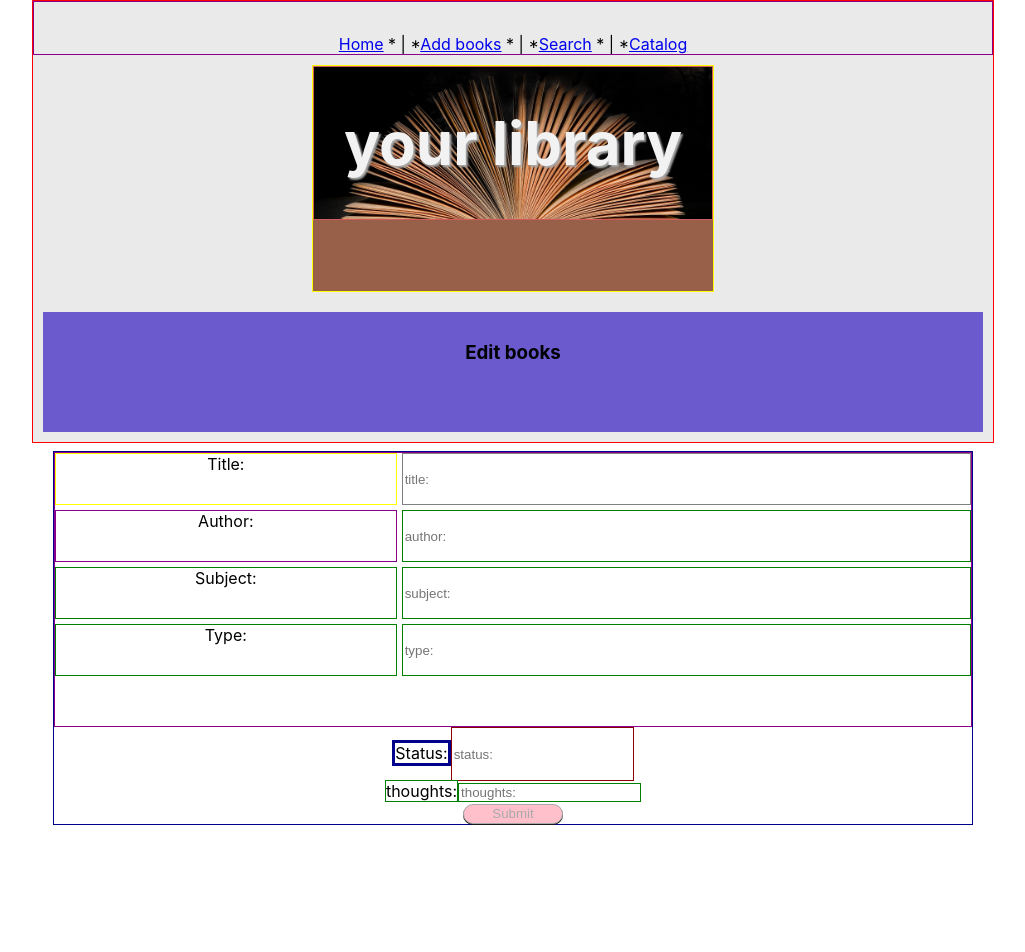
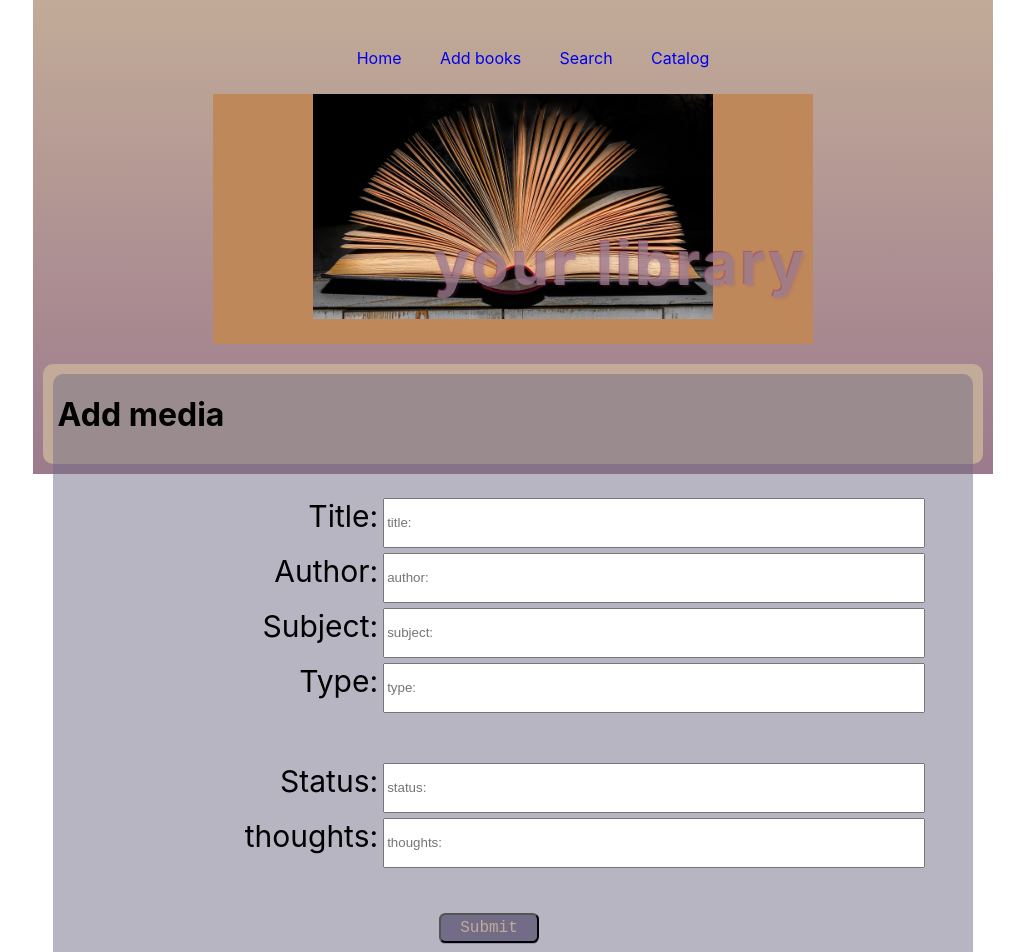
Before and after one commit to texasrachel/your-library-project-2, a React (Create React App) app in the folder client/: page /edit in a window 1280 px wide. Shown: the top 952 px of the page, without its empty margins (127-1152 px from the left). Built offline with nearby package versions, Linux system fonts and the light colour scheme; no server answers.

Commit message:
need api

```diff
--- a/client/src/App.css
+++ b/client/src/App.css
@@ -3,20 +3,61 @@
   text-align: center;
   margin: auto;
   width: 75%;
-  border: 1px red solid;
-  background: #eaeaea;
+  height: 100%;
+  background: rgba(156,122,141,.5) ;
+  background: linear-gradient(0deg, rgba(156,122,141,1) 0%, rgba(194,171,152,1) 100%);
   display: grid;
   grid-gap: 10px;
   grid-template-columns: 1fr;
+  background-size: auto;
+}
+* {
+  box-sizing: border-box;
 }
 nav {
   display: inline;
-  border: 1px solid darkmagenta;
+  /* background-color:  rgba(132,114,124,1) ; */
   padding-top: 2em;
 }
+.home-box {
+  justify-content: center;
+  background-color: rgba(191,136, 91,1);
+  margin: auto;
+  order: 1;
+  /* border: 1px solid red; */
+  grid-template-columns: 1fr;
+  grid-template-rows: 1fr auto;
+  max-width: 800px;
+  min-width: 600px;
+  position: relative;
+  height: 250px;
+}
+.home-image {
+  background-image: url(./components/book-fan.jpeg);
+  background-size: cover;
+  width: 400px;
+  aspect-ratio: 16 / 9;
+  margin: auto;
+  padding: 5px;
+}
+.overlay {
+  font-size: 30px;
+  position: absolute;
+  bottom: 5px;
+  right: 5px;
+  z-index: 10;
+  margin: 0;
+  letter-spacing: .1em;
+  opacity: .8;
+  /* background-color: rgba(167, 46,114,.1) ; */
+  color: rgba(156,122,141,1);
+  text-shadow: -1px -1px 1px rgba(153, 73, 118, 1) ,
+  2px 2px 2px rgba(153, 73, 118, .2);
+  }
 .home {
   grid-template-columns: 1fr;
-  background-color: slateblue;
+  background-color:  rgba(194,171,152,1);
+  border-radius: 10px;
   padding: 10px;
   margin: 10px;
   height: 100px;
@@ -26,44 +67,42 @@ nav {
 }
 button {
   width:100px;
-  height:20px;
+  height:30px;
   border-width: 2px;
-  border-radius: 25px;
-  background-color: pink;
-  color: darkgrey;
-  box-shadow: 0px 1px 0px 0px #1c1b18;
+  border-radius: .4em;
+  background-color: rgba(114,108,134,1);
+  color: rgba(194,171,152,1);
+  box-shadow: 0px 1px 0px 0px rgba(73, 51,143,.3);
+  cursor: pointer;
+  font-size: 1rem;
+  font-weight: 400;
+  margin: 20px;
+  padding: 1em 3 em;
+  text-align: center;
+  text-decoration: none;
+  font-family:monospace;
 }
-button:hover{
-  background-color: salmon;
-  color: black;
+button:hover,
+button:focus{
+  background-color: rgba(73, 51,143,.7);
+  color: (114,108,134,1);
+  box-shadow: 0 0 10px 0 #49338F;
 }
-
-.home-box {
-  justify-content: center;
-  background-color: lightsalmon;
-  margin: auto;
-  order: 1;
-  grid-template-columns: 1fr;
-  grid-template-rows: 1fr auto;
-  max-width: (800px);
-  min-width: (800px);
+a.button {
+  text-decoration: none;
 }
-.overlay {
-  font-size: 30px;
-  z-index: 10;
-  text-align: center;
-  justify-self: center;
-  border: 1px yellow solid;
-  align-self: end;
-  margin: 0;
-  background-color:rgba(0,0,0,.4);
-  color: #f2f2f2;
-  text-shadow: 2px 2px 2px #aaa;
-  width: 400px;
-  aspect-ratio: 16 / 9;
-  }
-.home-image {
-    border: 1px solid indianred;
-    background-image: url(./components/book-fan.jpeg);
-    background-size: cover;
+.nav {
+  list-style: none;
 }
+.nav li {
+  display: inline;
+  margin: .7em;
+  padding: .5em;
+  border-radius: .4em;
+}
+.nav li:hover {
+  box-shadow: 0 0 10px 0 #49338F;
+}
+.nav a{
+  text-decoration: none;
+}
--- a/client/src/App.js
+++ b/client/src/App.js
@@ -27,17 +27,27 @@ function App() {
   return (
 <>
     <div className='App'>
-      <nav>
-        {/* id: {media.records[0].id} */}
-        <Link to='/'>Home</Link>  * | *
-          <Link to='/edit'>Add books</Link>  * |  *
-          <Link to='/search'>Search</Link> * | *
-          <Link to ='/catalog'>Catalog</Link>
+        <nav>
+          <ul className='nav'>
+            {/* id: {media.records[0].id} */}
+            <li>
+              <Link to='/'>Home</Link>
+            </li>
+            <li>
+            <Link to='/edit'>Add books</Link>
+            </li>
+            <li>
+          <Link to='/search'>Search</Link>
+            </li>
+            <li>
+            <Link to='/catalog'>Catalog</Link>
+            </li>
+            </ul>
       </nav>
       <div className='home-box'>
-        <div className='overlay'>
-          <div className='home-image'>
-              <h1>your library</h1>
+        <div className='home-image'>
+          <div className='overlay'>
+            <h1>your library</h1>
           </div>
         </div>
       </div>
@@ -48,15 +58,12 @@ function App() {
             <button>Search </button>
         </Route>
         <Route path='/catalog'>
-            <h3>catalog</h3>
             <Catalog items={ items }/>
           </Route>
           <Route path='/search'>
-            <h3>search books</h3>
             <Search items={items} setToggleFetch={setToggleFetch} />
           </Route>
           <Route path='/edit'>
-            <h3>Edit books</h3>
             <Edit items={ items }/>
           </Route>
           <Route path='/detail/:id' >
--- a/client/src/components/Edit.jsx
+++ b/client/src/components/Edit.jsx
@@ -1,6 +1,6 @@
 import { useEffect, useState } from 'react'
 import axios from 'axios'
-import './styling/Add.css'
+import './styling/Edit.css'
 import { useParams } from 'react-router-dom'
 
 function Edit(props) {
@@ -50,6 +50,7 @@ function Edit(props) {
 
   return (
     <div className='add-area' >
+      <h1>Add media</h1>
       <form className='add-books'
       onSubmit={handleSubmit}
       >
--- a/client/src/components/Filter.jsx
+++ b/client/src/components/Filter.jsx
@@ -5,14 +5,40 @@ import axios from 'axios'
 // import { baseURL, config } from '../services'
 
 function Filter(props) {
+
+  // const [filter, setFilter] = useState(false)
+  // return (
+  // <div>
+  // <button onClick={() ==> setFilter(!filter)}>Author</button>
+  //filter:id!!!
+  // <button>Subject</button>
+
+
+
   const [filter, setFilter] = useState('')
   console.log(props)
 // const params = useParams()
 const inputTerm = {
   title: 'title',
   author: 'author',
+
   subject: 'subject',
 }
+
+// https://www.geeksforgeeks.org/how-to-change-a-selects-options-based-on-another-dropdown-using-react/
+
+// const changeOption = (e) => {setFilter(e.target.value)}
+  // const optionSubject = [filter for subject]
+  // const optionStatus = [filter for status]
+  // const optionAuthor = [filter for author]
+  // const optionType = [filter for type]
+  // let type = null
+  // let options = null
+// if (filter === 'Subject') {type = optionSubject} else if...
+  // if (type) {
+    // options = type.map((el) => <option key={el}>{el}</option>);}
+
+
 
   // useEffect(() => {
   //   const searchItem = props.items.find((item) => item.title === inputTerm
@@ -43,6 +69,9 @@ const inputTerm = {
 
   return (
     <div className='filter'>
+      <button onClick='filter-1'>Filter 1st</button>
+        <p>Options</p>
+
       <form onSubmit={handleSubmit}>
         <label
           className='filter-label'
@@ -61,5 +90,6 @@ const inputTerm = {
     </div>
   )
 }
+// <select onChange=((e) => {console.log(e.target.value)}) ><option value='a'>A</option
 
 export default Filter
--- a/client/src/components/Search.jsx
+++ b/client/src/components/Search.jsx
@@ -1,6 +1,7 @@
 import { useState, useEffect } from 'react'
 import axios from 'axios'
 import React from 'react'
+import './styling/Search.css'
 
 function Search(props) {
   const [searchTerm, setSearchTerm] = useState('')
@@ -34,10 +35,10 @@ function Search(props) {
     // await axios.put(`https://api.airtable.com/v0/appVJkVUZWavAw5go/catalog?api_key=keyVYuxU0tZerihYZ/${params.id}`, { fields: newMedia })
 
   return (
-
-    <div className='search-area'>
-      <h3>Searching...</h3>
-      <form
+    <div className='search'>
+      <div className='search-area'>
+        <h2>Searching...</h2>
+        <form
         onSubmit={handleSubmit}
         className='search-form'>
         <input
@@ -56,6 +57,7 @@ function Search(props) {
         </button>
       </form>
     </div>
+  </div>
   )
 }
 
--- a/client/src/components/styling/Catalog.css
+++ b/client/src/components/styling/Catalog.css
@@ -1,10 +1,13 @@
 
 .catalog {
   display: grid;
-  border: 1px solid green;
+  background-color: rgba(114,108,134,.5) ;
+  border-radius: 10px;
+  margin-top: 8em;;
 }
 .list {
   border: 1px solid darkmagenta;
+  background-color: rgba(153, 73, 118, .5);
   justify-items: center;
   align-items: stretch;
   grid-area: 2 / 1 / 4 / 3;
@@ -20,8 +23,9 @@
   gap: 5px;
 }
 .filter{
-  border: 1px solid blue;
   justify-items: start;
+  grid-column: 1fr;
   align-items: start;
-  grid-area: 2 / 3 / 4 / 3;
+  grid-area: 2 / 3 / 4 / 4;
+  background-color: rgba(153, 73, 118, .5)
 }
--- a/client/src/components/styling/Detail.css
+++ b/client/src/components/styling/Detail.css
@@ -4,29 +4,34 @@
   grid-template-columns: repeat(5, 1fr);
   grid-template-rows: 0.5fr repeat(4, 1fr);
   gap: 10px;
+  border-radius: 10px;
+  background-color: rgba(114,108,134,.5) ;
 }
 .info {
-  border: 1px solid blue;
-  justify-self: stretch;
+  font-size: 15px;
+  justify-self: start;
+  text-align: start;
   align-self: start;
   grid-area: 3 / 1 / 6 / 3;
+  padding-left: 10px;
 }
 .thoughts {
-  border: 1px solid silver;
+  border: 1px solid rgba(114,108,134,.9) ;
   justify-self: start;
   align-self: start;
-  grid-area: 3 / 3 / 6 / 6;
+  grid-area: 3 / 3 / 4 / 4;
   z-index: 7;
+  background-color: rgba(114,108,134,.2) ;
 }
 .listing {
-  border: 1px solid green;
+
   grid-area: 2 / 1 /6 / 6;
 }
 .title {
   grid-area: 2 / 1 / 3 / 6;
   justify-self: center;
-  border: 1px solid grey;
   align-self: end;
+  font-size: 20px;
 }
 .label{
   justify-self: start;
--- a/client/src/components/styling/Add.css
+++ b/client/src/components/styling/Edit.css
@@ -4,10 +4,14 @@
   grid-template-columns: repeat(5, 1fr);
   grid-template-rows: 0.5fr repeat(4, 1fr);
   gap: 10px;
+  background-color: rgba(114,108,134,.5) ;
+  border-radius: 10px;
+  text-align: center;
 }
 .add-books {
-grid-area: 2 / 1 / 5 / 6;
-    border: 1px solid darkblue;
+  grid-area: 2 / 1 / 5 / 6;
+  margin-top: 2em;
+  margin-right: 3em;
 }
 .block1 {
   display: grid;
@@ -15,68 +19,76 @@ grid-area: 2 / 1 / 5 / 6;
   grid-template-rows: 1fr 1fr 1fr 1fr;
   gap: 5px;
   grid-area: 2 / 1 / 3 / 6;
-    border: 1px solid darkmagenta;
+
 }
 .add-input-1 {
   grid-area: 1 / 1 / 2 / 2;
-  border: 1px solid yellow;
+  justify-self: end;
+  align-items: end;
   height: 50px;
+  font-size: 30px;
 }
 .add-input-2 {
   grid-area: 1 / 2 / 2 / 3;
-    border: 1px solid grey;
+
 }
 .add-input-3 {
   grid-area: 2 / 1 / 3 / 2;
-    border: 1px solid darkmagenta;
+  justify-self: end;
+  align-items: end;
+  font-size: 30px;
 }
 .add-input-4 {
   grid-area: 2 / 2 / 3 / 3;
-    border: 1px solid green;
+
 }
 .add-input-5 {
   grid-area: 3 / 1 / 4 / 2;
-    border: 1px solid green;
+  justify-self: end;
+  align-items: end;
+  font-size: 30px;
 }
 .add-input-6 {
   grid-area: 3 / 2 / 4 / 3;
-    border: 1px solid green;
+
 }
 .add-input-7 {
   grid-area: 4 / 1 / 5 / 2;
-    border: 1px solid green;
+  justify-self: end;
+  align-items: end;
+  font-size: 30px;
 }
 .add-input-8 {
   grid-area: 4 / 2 / 5 / 3;
-    border: 1px solid green;
 }
-v
 .block2 {
   display: grid;
   grid-template-columns: 0.75fr 1.25fr;
   grid-template-rows: repeat(2, 1fr);
   gap: 5px;
   grid-area: 3 / 1 / 4 / 6;
-    border: 1px solid aqua;
 }
 .add-input-9 {
-  border: 3px solid darkblue;
+  justify-self: end;
+  align-items: end;
+  font-size: 30px;
   grid-area: 1 / 1 / 2 / 2;
 }
 .add-input-10 {
   grid-area: 1 / 2 / 2 / 3;
-  border: 1px solid darkred;
   height: 50px;
 }
 .add-input-11 {
   grid-area: 2 / 1 / 3 / 2;
-    border: 1px solid green;
+  justify-self: end;
+  align-items: end;
+  font-size: 30px;
 }
 .add-input-12 {
   grid-area: 2 / 2 / 3 / 3;
-    border: 1px solid green;
+
 }
 .add-button {
 grid-area: 4 / 3 / 5 / 4;
-  border: 1px solid darkgrey;
+
 }
--- a/client/src/components/styling/Search.css
+++ b/client/src/components/styling/Search.css
@@ -1,34 +1,30 @@
 
-.search {
-  border: 1px aqua solid;
+.search{
   display: grid;
-  rid-template-columns: repeat(6, 1fr);
+  grid-template-columns: repeat(6, 1fr);
   grid-template-rows: 0.5fr repeat(4, 1fr);
   gap: 10px;
   justify-content: center;
   text-align: center;
+  background-color: rgba(114,108,134,.5) ;
+  border-radius: 10px;
 }
 .search-area{
-  border: 1px blue solid;
-  background-color: lightblue;
-  grid-area: 2 / 2 / 5 / 5;
+  grid-area: 2 / 2 / 6 / 6;
   justify-items: center;
   align-content: stretch;
   z-index: 5;
 }
 .search-form {
-  border: 1px grey solid;
   grid-area: 2 / 2 / 4 / 5;
   align-self: stretch;
 }
 .search-input {
-  border: 1px green solid;
   grid-area: 4 / 3 / 5 / 4;
   justify-self: center;
   align-self: start;
 }
-  .smaller-home-image {
-grid-area: 1 / 1 / 3 / 6;
+  /* .smaller-home-image {
+  grid-area: 1 / 1 / 3 / 6;
 
-  }
-  /* search - nav - image - area >form>input - button */
+  } */
```
Also changed, not shown: client/src/components/Catalog.jsx (+33 -2 lines).
